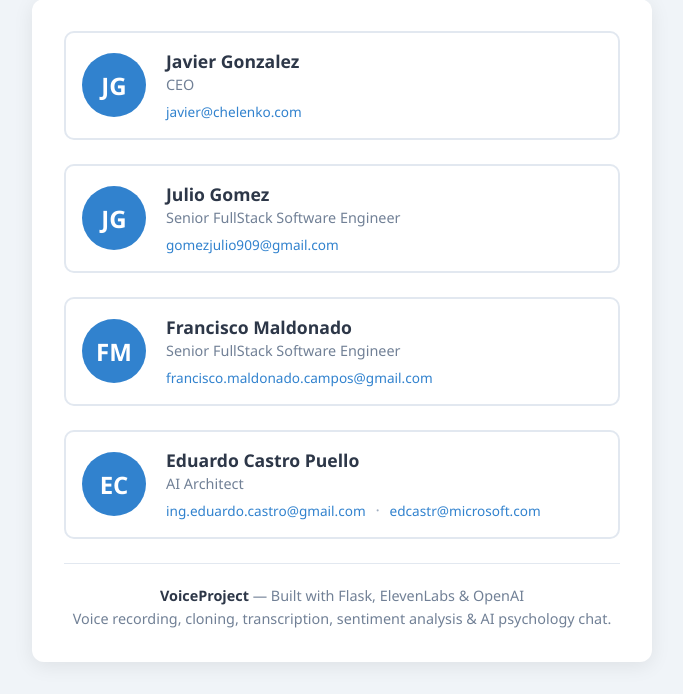
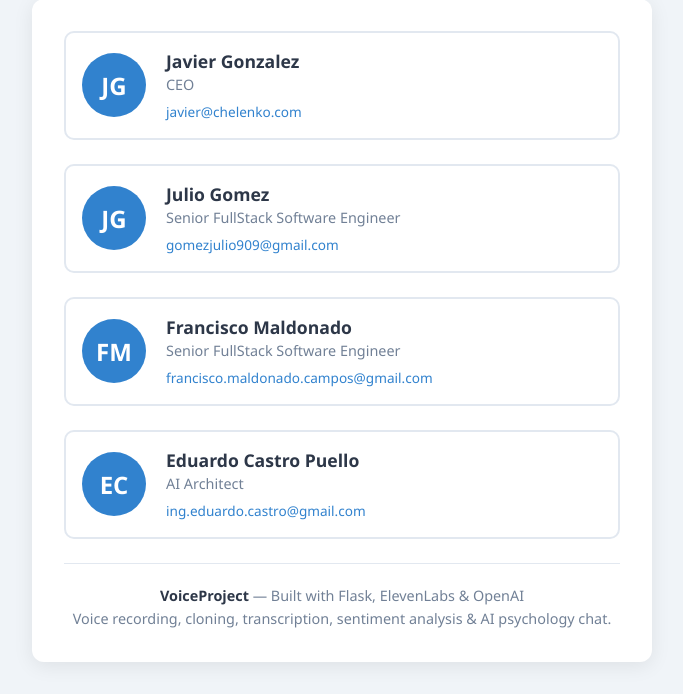
Before and after one commit to Seb4stian/VoiceProject, a Flask app: page /about/ in a window 1280 px wide. Shown: the part 185-879 px from the top of the page, without its empty margins (298-981 px from the left). Run offline with Flask 3, Linux system fonts and the light colour scheme.

Commit message:
Remove secondary email from contributor details
Removed secondary email from contributor section.

```diff
--- a/templates/about.html
+++ b/templates/about.html
@@ -61,8 +61,6 @@
           <div class="contributor-role">AI Architect</div>
           <div class="contributor-email">
             <a href="mailto:ing.eduardo.castro@gmail.com">ing.eduardo.castro@gmail.com</a>
-            <span class="separator">·</span>
-            <a href="mailto:edcastr@microsoft.com">edcastr@microsoft.com</a>
           </div>
         </div>
       </div>
```
